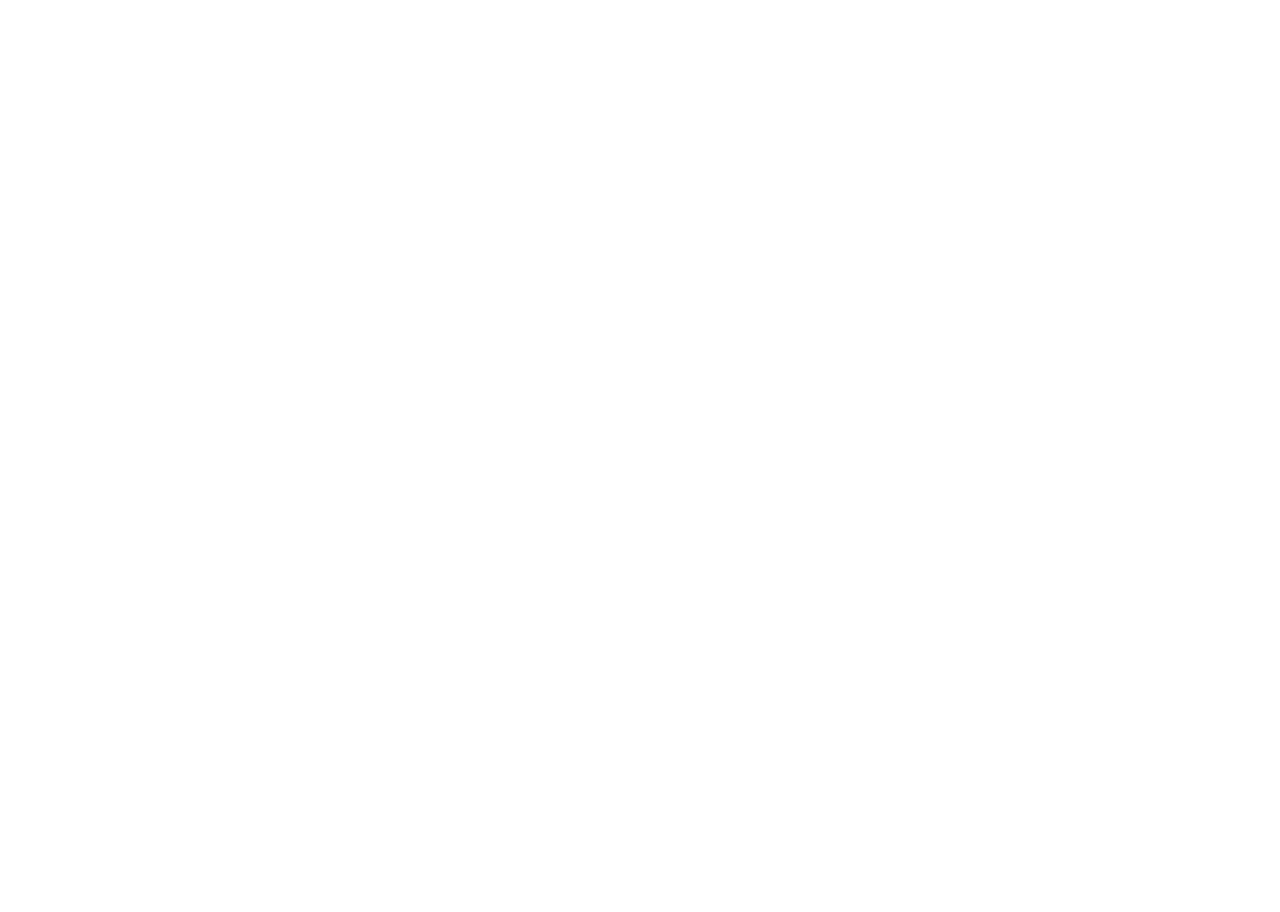
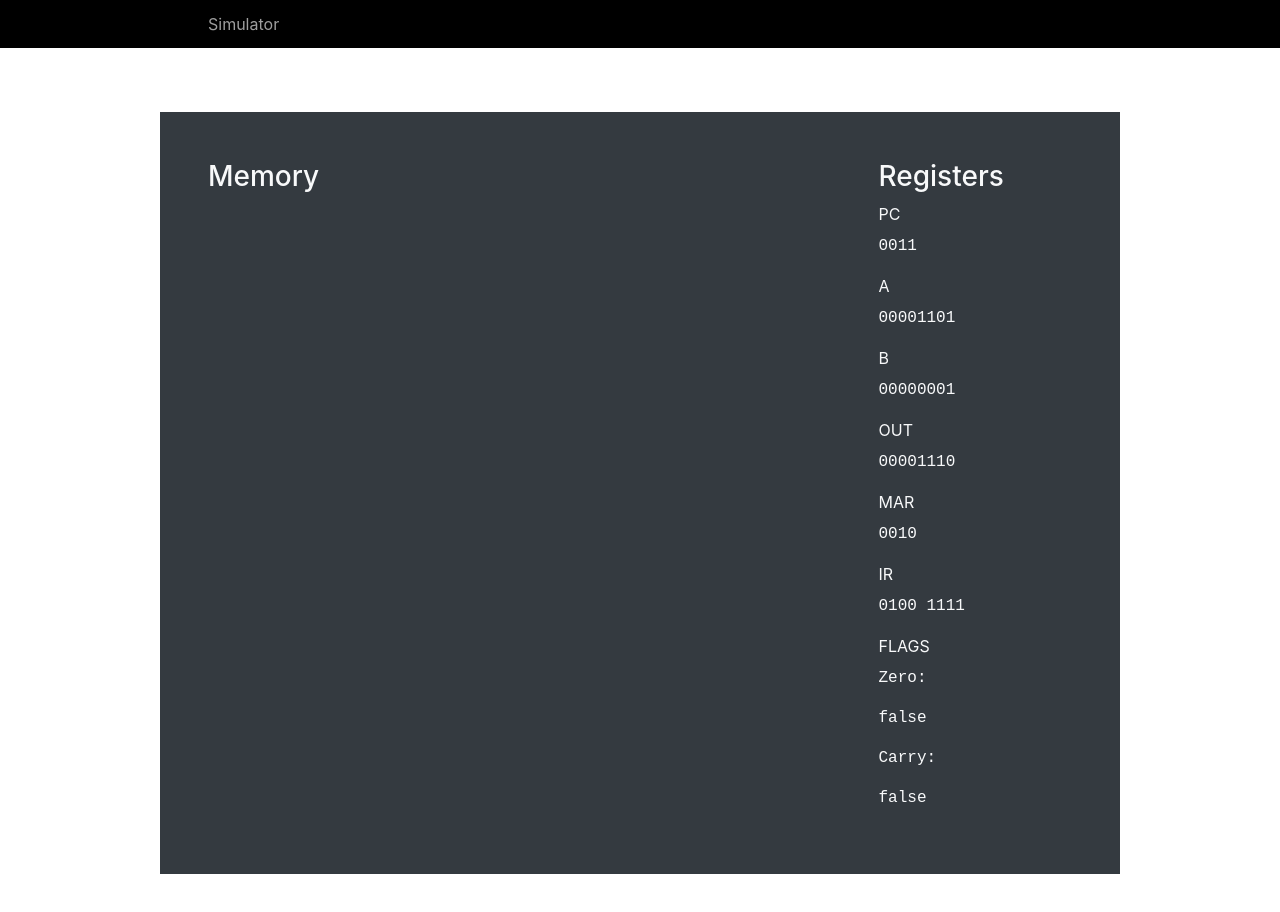
Before and after one commit to afflitto/retrobrew-assembler, a website built with webpack: page src/html/index.html in a window 1280 px wide. Before the commit the page ends 800 px from the top, so only its background shows below. Built offline with nearby package versions, Linux system fonts and the light colour scheme; files whose address does not match are found by name.

Commit message:
start ui

```diff
--- a/src/css/index.css
+++ b/src/css/index.css
@@ -0,0 +1,22 @@
+.site-header {
+  background-color: #000000
+}
+
+.site-header a {
+  color: #9e9e9e;
+  transition: ease-in-out color 0.15s;
+}
+
+.site-header a:hover {
+  color: #ffffff;
+  text-decoration: none;
+}
+
+.container {
+  max-width: 960px;
+
+}
+
+p {
+  font-family: monospace;
+}
--- a/src/html/index.html
+++ b/src/html/index.html
@@ -7,8 +7,42 @@
     <link rel="stylesheet" href="./css/index.css">
     <meta name="viewport" content="width=device-width, initial-scale=1">
   </head>
+  <body>
+    <nav class="site-header sticky-top py-md-1">
+      <div class="container d-flex flex-column flex-md-row justify-content-between px-md-5">
+        <a class="py-2 d-none d-md-inline-block" href="#home">Simulator</a>
+      </div>
+    </nav>
 
-  <body>
+    <div id="home" class="position-relative overflow-hidden p-3 p-md-5 m-md-3 ">
+      <div class="container bg-dark p-5">
+        <div class="row">
+          <div class="col-md-9 text-light">
+            <h3 class="text-light">Memory</h3>
+          </div>
 
+          <div class="col-md-3 text-light">
+            <h3 class="text-light">Registers</h3>
+            <label>PC</label>
+            <p id="register-pc"></p>
+            <label>A</label>
+            <p id="register-a"></p>
+            <label>B</label>
+            <p id="register-b"></p>
+            <label>OUT</label>
+            <p id="register-out"></p>
+            <label>MAR</label>
+            <p id="register-mar"></p>
+            <label>IR</label>
+            <p id="register-ir"></p>
+            <label>FLAGS</label>
+            <p>Zero:</p>
+            <p id="register-flag-zero"></p>
+            <p>Carry:</p>
+            <p id="register-flag-carry"></p>
+          </div>
+        </div>
+      </div>
+    </div>
   </body>
 </html>
--- a/src/js/emulator/emulator.js
+++ b/src/js/emulator/emulator.js
@@ -9,18 +9,18 @@ import { FlagsRegister } from './flagsregister.js';
 
 class Emulator {
 
-  constructor({ debug = false }) {
+  constructor({ uiTick, debug = false }) {
+    this.uiTick = uiTick;
     this.debug = debug;
 
-    this.clock = new Clock({frequency: 500, tick: this.tick}); //1Hz clock
+    this.clock = new Clock({frequency: 10, tick: this.tick}); //1Hz clock
     this.clock.start();
 
     this.bus    = new Bus({bits: 8});
 
     this.regA   = new Register({bus: this.bus, bits: 8});
     this.regB   = new Register({bus: this.bus, bits: 8});
-    this.mar    = new Register({bus: this.bus, bits: 8});
-    this.mdr    = new Register({bus: this.bus, bits: 8});
+    this.mar    = new Register({bus: this.bus, bits: 4});
     this.regOut = new Register({bus: this.bus, bits: 8});
     this.pc     = new Register({bus: this.bus, bits: 4});
     this.ir     = new InstructionRegister({bus: this.bus, bits: 8});
@@ -61,6 +61,8 @@ class Emulator {
     if(self.debug) {
       console.log(`STEP: ${self.microstep} PC: ${self.pc.value} IR: ${self.ir.instruction} CARRY: ${self.flags.carry} ZERO: ${self.flags.zero}`)
     }
+
+    self.uiTick();
   }
 }
 
--- a/src/js/index.js
+++ b/src/js/index.js
@@ -1,4 +1,16 @@
+import jQuery from "jquery";
+window.$ = window.jQuery = jQuery;
+
 import { Emulator } from './emulator/emulator.js';
 
-const emulator = new Emulator({debug: false});
+const emulator = new Emulator({debug: false, uiTick: () => {
+  $('#register-pc').text(window.emulator.pc.value.toString(2).padStart(4, '0'));
+  $('#register-a').text(window.emulator.regA.value.toString(2).padStart(8, '0'));
+  $('#register-b').text(window.emulator.regB.value.toString(2).padStart(8, '0'));
+  $('#register-out').text(window.emulator.regOut.value.toString(2).padStart(8, '0'));
+  $('#register-mar').text(window.emulator.mar.value.toString(2).padStart(4, '0'));
+  $('#register-ir').text(window.emulator.ir.instruction.toString(2).padStart(4, '0') + ' ' + window.emulator.ir.data.toString(2).padStart(4, '0'));
+  $('#register-flag-zero').text(window.emulator.flags.zero);
+  $('#register-flag-carry').text(window.emulator.flags.carry);
+}});
 window.emulator = emulator;
```
